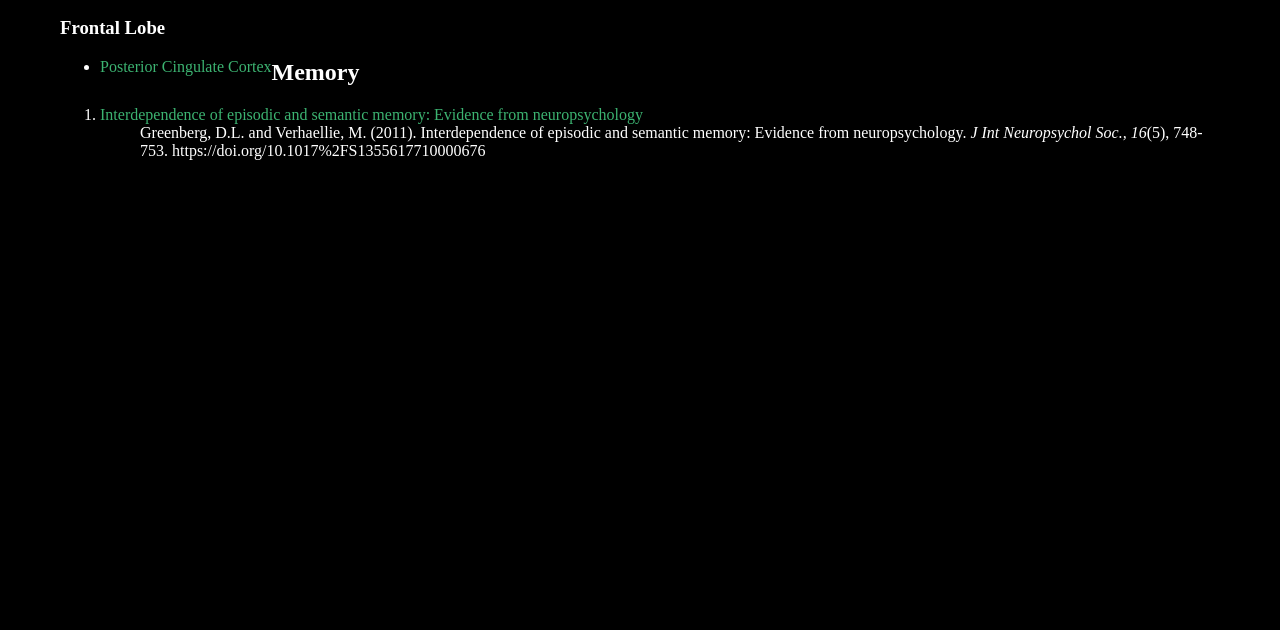
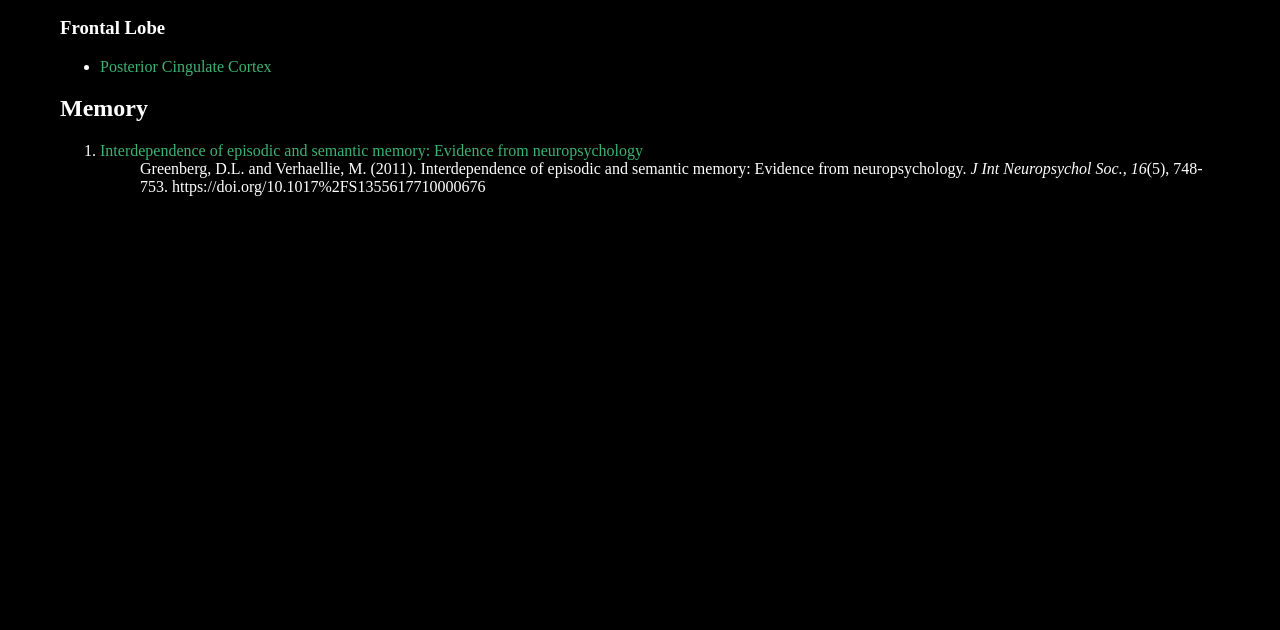
Before and after one commit to ryankyler/brain-info, a plain HTML site: page index.html in a window 1280 px wide. Shown: the part 170-800 px from the top of the page. Drawn offline with Linux system fonts and the light colour scheme.

Commit message:
deleted li float

```diff
--- a/styles.css
+++ b/styles.css
@@ -39,10 +39,6 @@ a:hover {
 	background-color: grey
 }
 
-li {
-	float: left;
-}
-
 .menu {
 	display: block;
 	color: white;
```
